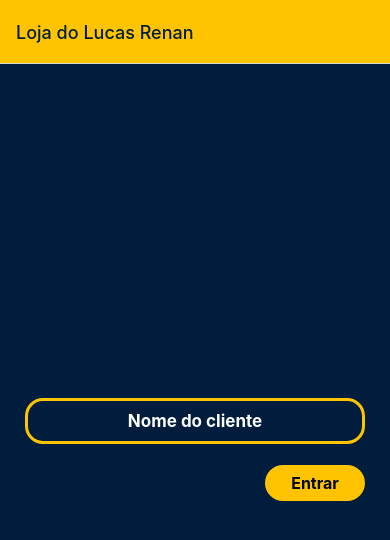
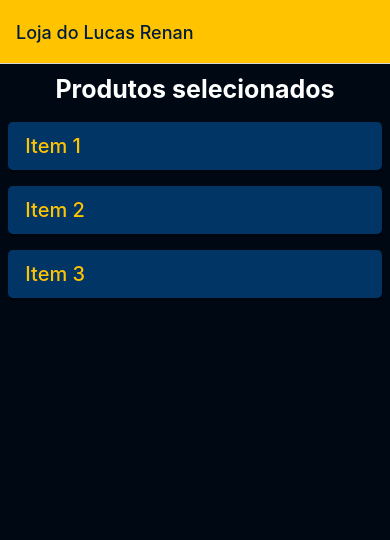
Before and after one commit to luk3mn/rn_vendas, a React Native app: screen /Cart in a window 390 px wide. Shown: the top 540 px of the page. Built offline with nearby package versions, Linux system fonts and the light colour scheme.

Commit message:
inicializando a construcao da 4 tela

```diff
--- a/App.js
+++ b/App.js
@@ -17,6 +17,8 @@ import callofduty from './src/pages/Product/callofduty';
 import wdogs from './src/pages/Product/wdogs'
 import re3 from './src/pages/Product/re3'
 
+// Importando a tela de carrinho de compras
+import Cart from './src/pages/Cart'
 
 
 const Stack = createNativeStackNavigator();
@@ -24,7 +26,7 @@ const Stack = createNativeStackNavigator();
 export default function App() {
   return (
     <NavigationContainer>
-      <Stack.Navigator initialRouteName='Autentication'>
+      <Stack.Navigator initialRouteName='Cart'>
         <Stack.Screen
           name="Autentication"
           component={Autentication}
@@ -147,6 +149,17 @@ export default function App() {
             headerTintColor: '#001d3d'
           }}
         />
+        <Stack.Screen
+          name="Cart"
+          component={Cart}
+          options={{
+            title: 'Loja do Lucas Renan',
+            headerStyle: {
+              backgroundColor: '#ffc300'
+            },
+            headerTintColor: '#001d3d'
+          }}
+        />
       </Stack.Navigator>
     </NavigationContainer>
   );
--- /dev/null
+++ b/src/components/ItemList/index.js
@@ -0,0 +1,42 @@
+import React from 'react'
+import { View, Text, StyleSheet, TouchableOpacity } from 'react-native';
+import { Ionicons } from '@expo/vector-icons';
+
+export default function TaskList({ data }) {
+    return (
+        <View
+            style={styles.container}
+            animation="bounceIn"
+            useNativeDriver
+        >
+            <View>
+                <Text style={styles.item}> {data.item} </Text>
+            </View>
+        </View>
+    )
+}
+
+const styles = StyleSheet.create({
+    container: {
+        flex: 1,
+        margin: 8,
+        flexDirection: 'row',
+        alignItems: 'center',
+        backgroundColor: '#003566',
+        borderRadius: 5,
+        padding: 7,
+        elevation: 1.5,
+        shadowColor: '#000',
+        shadowOpacity: 0.2,
+        shadowOffset: {
+            width: 1,
+            height: 3,
+        }
+    },
+    item: {
+        color: '#ffc300',
+        fontSize: 20,
+        padding: 5,
+        fontWeight: '500',
+    }
+});
--- /dev/null
+++ b/src/pages/Cart/index.js
@@ -0,0 +1,51 @@
+// Instalando a animação
+// > expo install react-native-animatable
+
+// Importação das bibliotecas
+import React, { useState } from "react";
+import { View, Text, StyleSheet, SafeAreaView, StatusBar, FlatList } from "react-native"
+
+// Importação dos componentes
+import ItemList from "../../components/ItemList";
+
+export default function App() {
+
+  const [item, setItem] = useState([
+    { key: 1, item: 'Item 1'},
+    { key: 2, item: 'Item 2'},
+    { key: 3, item: 'Item 3'},
+  ]);
+
+  return (
+    <SafeAreaView style={styles.container}> {/* SafeAreaView -> Serve para ajustar a visualização no iphone, no android fica normal */}
+      <StatusBar backgroundColor="#121d31" barStyle="light-content" />
+
+      <View style={styles.content}>
+        <Text style={styles.title}> Produtos selecionados </Text>
+      </View>
+
+      {/* Construção da lista */}
+      <FlatList
+        marginHorizontal={10}
+        showsHorizontalScrollIndicator={false}
+        data={item}
+        keyExtractor={ (item) => String(item.key) }
+        renderItem={ ({ item }) => <ItemList data={item} /> }
+      />
+    </SafeAreaView>
+  );
+}
+
+const styles = StyleSheet.create({
+  container: {
+    flex: 1,
+    backgroundColor: "#000814"
+  },
+  title: {
+    fontSize: 25,
+    fontWeight: 'bold',
+    textAlign: 'center',
+    margin: 10,
+    color: "#fff"
+  },
+})
```
Also changed, not shown: 1 other file (tests, documents, lock files or other folders).
